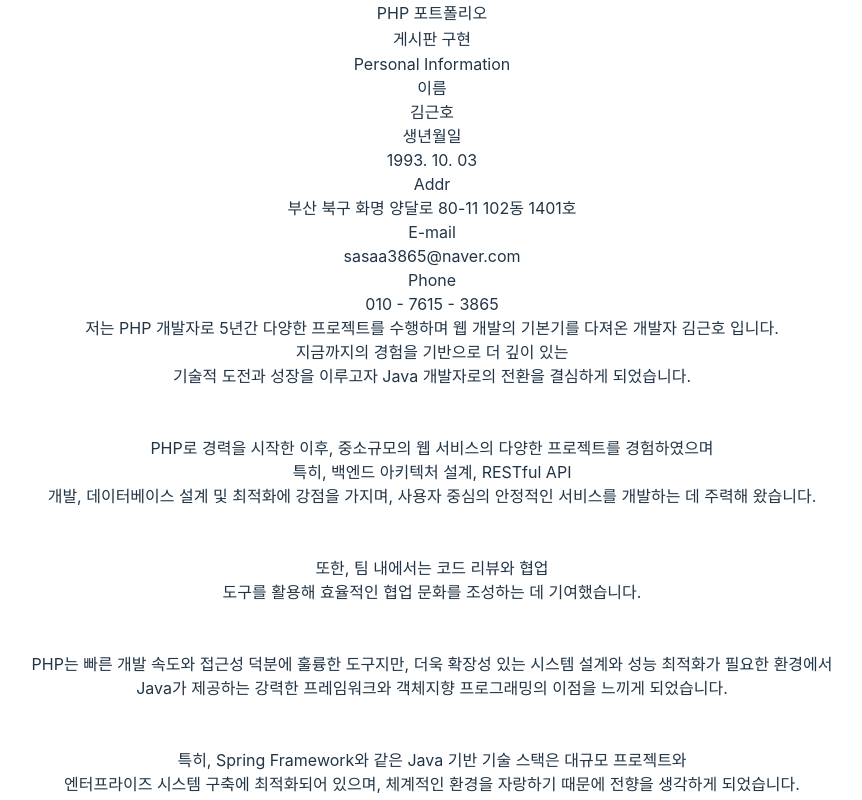
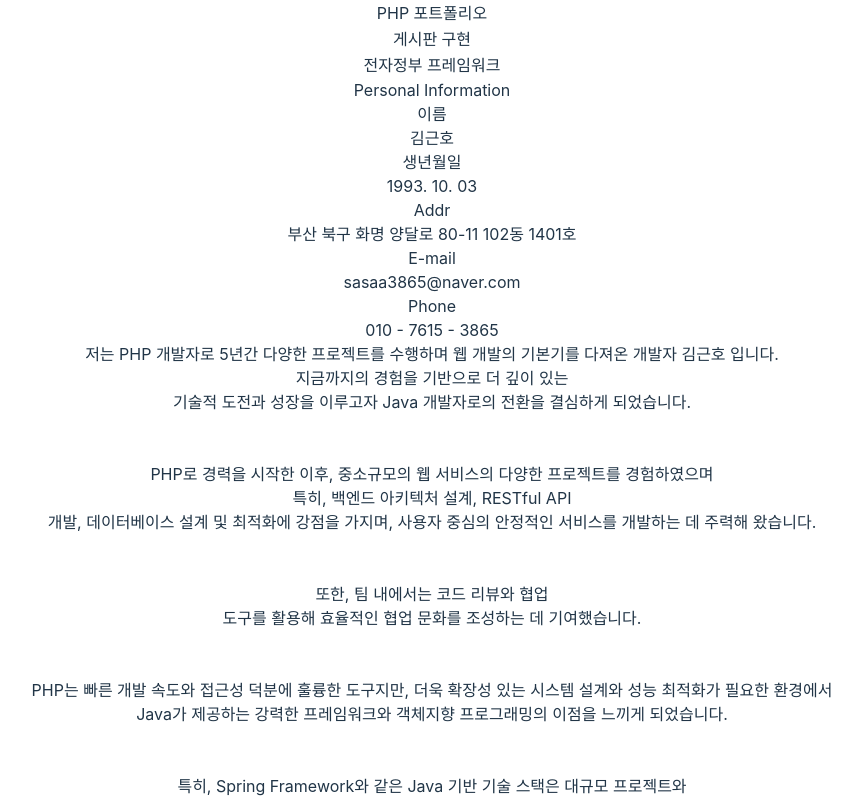
Before and after one commit to kgh19931003/portfolio, a React (Vite) app in the folder src/main/react/: page /kotlin in a window 1280 px wide. Shown: the top 800 px of the page, without its empty margins (208-1070 px from the left). Built offline with nearby package versions, Linux system fonts and the light colour scheme.

Commit message:
전자정부 프레임워크 이동 버튼 추가

```diff
--- a/src/main/react/src/pages/kotlin.tsx
+++ b/src/main/react/src/pages/kotlin.tsx
@@ -61,6 +61,11 @@ const kotlin: React.FC = () => {
                 }}/>
             </div>
 
+            <div className="text-left fixed w-72 top-24 left-0 py-0 px-4 rounded-lg z-50 ">
+                <Button label="전자정부 프레임워크" bg="bg-blue-500" onClick={() => {
+                    window.open("http://kim-portfolio.p-e.kr:8080", "_blank", "noopener,noreferrer");
+                }}/>
+            </div>
 
             {/* 개인정보 섹션 */}
             <div className="py-10 bg-white shadow-2xl rounded-xl max-w-4xl mx-auto mt-10">
```
Also changed, not shown: src/main/react/dist/index.html, 1 other file (tests, documents, lock files or other folders).
